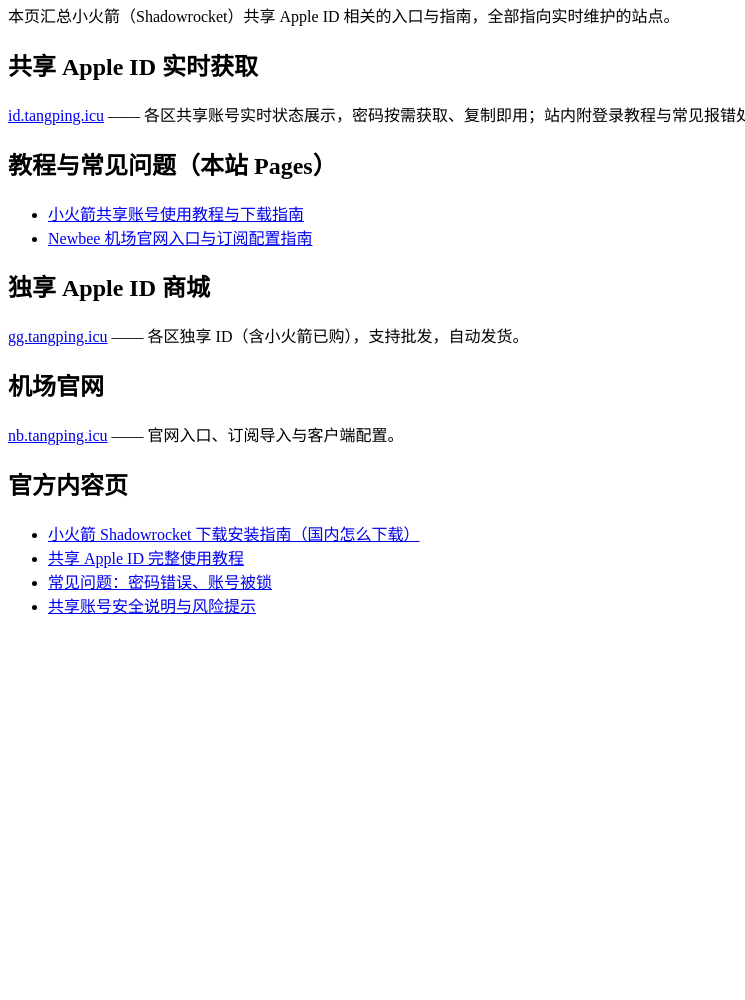
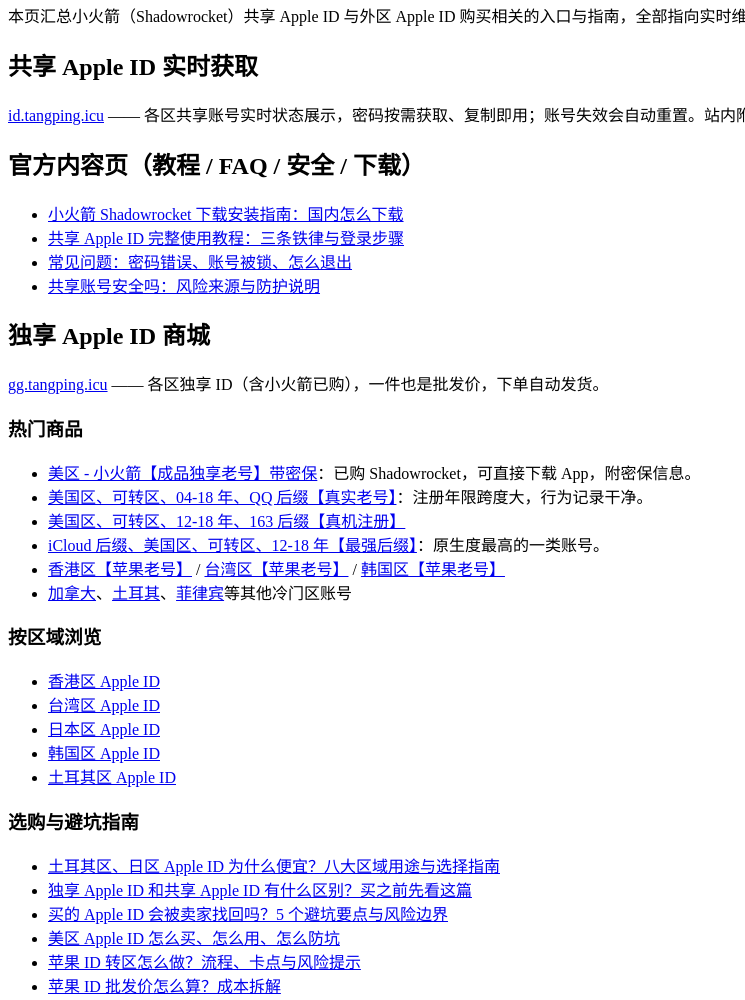
Before and after one commit to Leo-bot66/Leo-bot66.github.io, a plain HTML site: page index.html in a window 1280 px wide. Shown: the part 86-1086 px from the top of the page, without its empty margins (0-745 px from the left). Before the commit the page ends 800 px from the top, so only its background shows below. Drawn offline with Linux system fonts and the light colour scheme.

Commit message:
chore: hub 页补充 gg 站深层内容链接（13 商品/6 博文/5 分类 dofollow 入链）

```diff
--- a/index.html
+++ b/index.html
@@ -3,31 +3,65 @@
 <head>
 <meta charset="UTF-8">
 <meta name="viewport" content="width=device-width, initial-scale=1.0">
-<title>Newbee ID 资源索引｜小火箭共享账号、使用教程与机场指南</title>
-<meta name="description" content="Newbee ID 资源索引：小火箭（Shadowrocket）共享 Apple ID 实时获取入口、登录与下载教程、常见问题处理，以及机场官网入口与订阅配置指南。">
+<title>Newbee ID 资源索引｜小火箭共享账号、使用教程与苹果 ID 选购指南</title>
+<meta name="description" content="Newbee ID 资源索引：小火箭（Shadowrocket）共享 Apple ID 实时获取入口、登录与下载教程、常见问题处理；各区独享老号选购与这六篇区域选择、找回风险、批发定价指南，以及机场官网入口与订阅配置。">
 <meta name="robots" content="index, follow">
 <link rel="canonical" href="https://leo-bot66.github.io/">
 </head>
 <body>
 <h1>Newbee ID 资源索引</h1>
-<p>本页汇总小火箭（Shadowrocket）共享 Apple ID 相关的入口与指南，全部指向实时维护的站点。</p>
+<p>本页汇总小火箭（Shadowrocket）共享 Apple ID 与外区 Apple ID 购买相关的入口与指南，全部指向实时维护的站点。</p>
+
 <h2>共享 Apple ID 实时获取</h2>
-<p><a href="https://id.tangping.icu/">id.tangping.icu</a> —— 各区共享账号实时状态展示，密码按需获取、复制即用；站内附登录教程与常见报错处理。</p>
+<p><a href="https://id.tangping.icu/">id.tangping.icu</a> —— 各区共享账号实时状态展示，密码按需获取、复制即用；账号失效会自动重置。站内附登录教程与常见报错处理。</p>
+
+<h2>官方内容页（教程 / FAQ / 安全 / 下载）</h2>
+<ul>
+<li><a href="https://id.tangping.icu/download">小火箭 Shadowrocket 下载安装指南：国内怎么下载</a></li>
+<li><a href="https://id.tangping.icu/guide">共享 Apple ID 完整使用教程：三条铁律与登录步骤</a></li>
+<li><a href="https://id.tangping.icu/faq">常见问题：密码错误、账号被锁、怎么退出</a></li>
+<li><a href="https://id.tangping.icu/safety">共享账号安全吗：风险来源与防护说明</a></li>
+</ul>
+
+<h2>独享 Apple ID 商城</h2>
+<p><a href="https://gg.tangping.icu/">gg.tangping.icu</a> —— 各区独享 ID（含小火箭已购），一件也是批发价，下单自动发货。</p>
+
+<h3>热门商品</h3>
+<ul>
+<li><a href="https://gg.tangping.icu/products/upstream-1-6-1787508489116">美区 - 小火箭【成品独享老号】带密保</a>：已购 Shadowrocket，可直接下载 App，附密保信息。</li>
+<li><a href="https://gg.tangping.icu/products/upstream-1-4-1787508491779">美国区、可转区、04-18 年、QQ 后缀【真实老号】</a>：注册年限跨度大，行为记录干净。</li>
+<li><a href="https://gg.tangping.icu/products/upstream-1-13-1787508489568">美国区、可转区、12-18 年、163 后缀【真机注册】</a></li>
+<li><a href="https://gg.tangping.icu/products/upstream-1-5-1787508493044">iCloud 后缀、美国区、可转区、12-18 年【最强后缀】</a>：原生度最高的一类账号。</li>
+<li><a href="https://gg.tangping.icu/products/upstream-1-15-1787508494336">香港区【苹果老号】</a> / <a href="https://gg.tangping.icu/products/upstream-1-16-1787508494355">台湾区【苹果老号】</a> / <a href="https://gg.tangping.icu/products/upstream-1-17-1787508494730">韩国区【苹果老号】</a></li>
+<li><a href="https://gg.tangping.icu/products/upstream-1-20-1787508495577">加拿大</a>、<a href="https://gg.tangping.icu/products/upstream-1-21-1787508495612">土耳其</a>、<a href="https://gg.tangping.icu/products/upstream-1-19-1787508495205">菲律宾</a>等其他冷门区账号</li>
+</ul>
+
+<h3>按区域浏览</h3>
+<ul>
+<li><a href="https://gg.tangping.icu/categories/HK">香港区 Apple ID</a></li>
+<li><a href="https://gg.tangping.icu/categories/TW">台湾区 Apple ID</a></li>
+<li><a href="https://gg.tangping.icu/categories/JP">日本区 Apple ID</a></li>
+<li><a href="https://gg.tangping.icu/categories/BZ">韩国区 Apple ID</a></li>
+<li><a href="https://gg.tangping.icu/categories/TR">土耳其区 Apple ID</a></li>
+</ul>
+
+<h3>选购与避坑指南</h3>
+<ul>
+<li><a href="https://gg.tangping.icu/blog/apple-id-region-guide">土耳其区、日区 Apple ID 为什么便宜？八大区域用途与选择指南</a></li>
+<li><a href="https://gg.tangping.icu/blog/dedicated-vs-shared-apple-id">独享 Apple ID 和共享 Apple ID 有什么区别？买之前先看这篇</a></li>
+<li><a href="https://gg.tangping.icu/blog/will-bought-apple-id-be-recovered">买的 Apple ID 会被卖家找回吗？5 个避坑要点与风险边界</a></li>
+<li><a href="https://gg.tangping.icu/blog/us-apple-id-buy-and-use-guide">美区 Apple ID 怎么买、怎么用、怎么防坑</a></li>
+<li><a href="https://gg.tangping.icu/blog/apple-id-region-change-guide">苹果 ID 转区怎么做？流程、卡点与风险提示</a></li>
+<li><a href="https://gg.tangping.icu/blog/apple-id-wholesale-price-explained">苹果 ID 批发价怎么算？成本拆解</a></li>
+</ul>
+
 <h2>教程与常见问题（本站 Pages）</h2>
 <ul>
 <li><a href="/-id-/">小火箭共享账号使用教程与下载指南</a></li>
 <li><a href="/newbee-guide/">Newbee 机场官网入口与订阅配置指南</a></li>
 </ul>
-<h2>独享 Apple ID 商城</h2>
-<p><a href="https://gg.tangping.icu/">gg.tangping.icu</a> —— 各区独享 ID（含小火箭已购），支持批发，自动发货。</p>
+
 <h2>机场官网</h2>
 <p><a href="https://nb.tangping.icu/">nb.tangping.icu</a> —— 官网入口、订阅导入与客户端配置。</p>
-<h2>官方内容页</h2>
-<ul>
-<li><a href="https://id.tangping.icu/download">小火箭 Shadowrocket 下载安装指南（国内怎么下载）</a></li>
-<li><a href="https://id.tangping.icu/guide">共享 Apple ID 完整使用教程</a></li>
-<li><a href="https://id.tangping.icu/faq">常见问题：密码错误、账号被锁</a></li>
-<li><a href="https://id.tangping.icu/safety">共享账号安全说明与风险提示</a></li>
-</ul>
 </body>
 </html>
```
